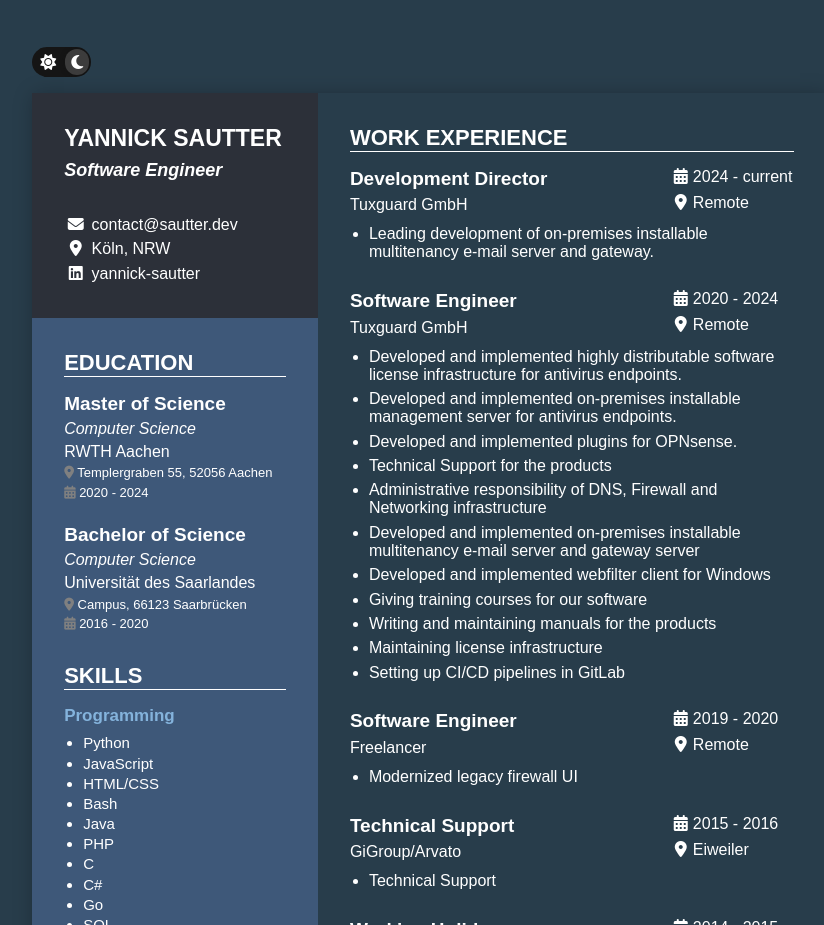
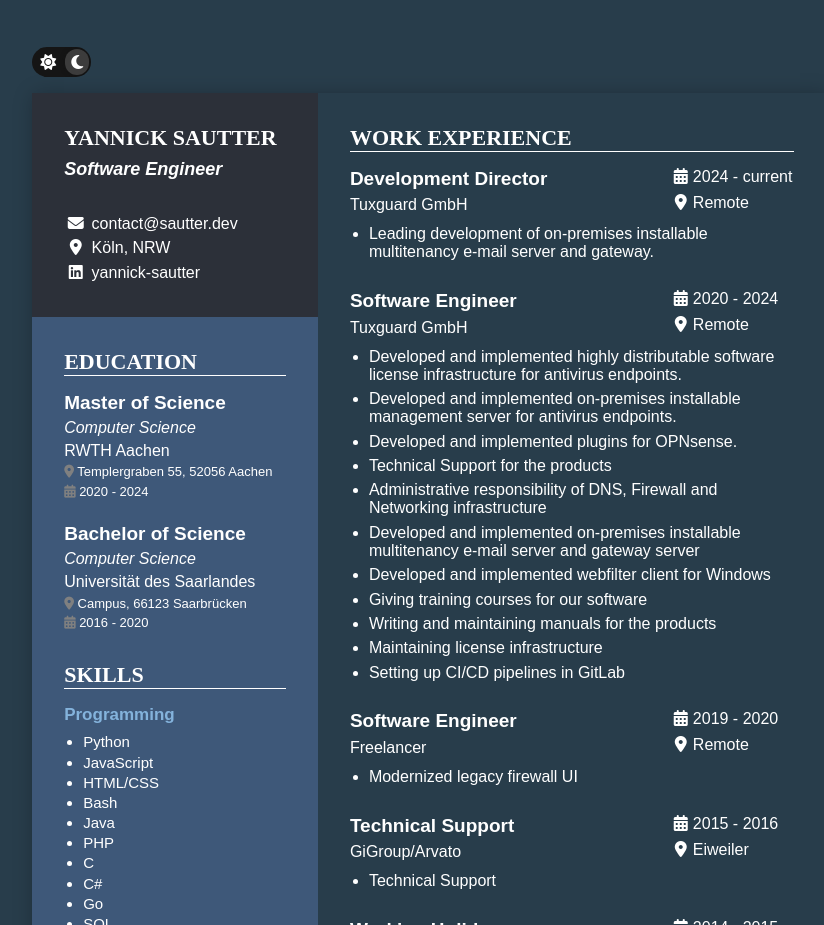
Before and after one commit to ysautter/ysautter.github.io, a plain HTML site: page index.html in a window 1280 px wide. Shown: the part 3020-3945 px from the top of the page, without its empty margins (211-1035 px from the left). Drawn offline with Linux system fonts and the light colour scheme.

Commit message:
Use serif font for cv headings

```diff
--- a/static/css/style.css
+++ b/static/css/style.css
@@ -411,8 +411,9 @@ header nav a {
 }
 
 #cv-header h1 {
-    font-size: 23px;
+    font-size: 22px;
     text-transform: uppercase;
+    font-family: serif;
 }
 #cv-header h2 {
     font-size: 18px;
@@ -451,6 +452,7 @@ header nav a {
     margin-bottom: 1rem;
     font-size: 22px;
     text-transform: uppercase;
+    font-family: serif;
 }
 #cv-education ul li {
     margin-bottom: 1.5rem;
@@ -485,6 +487,7 @@ header nav a {
     margin-bottom: 1rem;
     font-size: 22px;
     text-transform: uppercase;
+    font-family: serif;
 }
 #cv-skills h2 {
     margin-top: 1rem;
@@ -515,6 +518,7 @@ header nav a {
     margin-bottom: 1rem;
     font-size: 22px;
     text-transform: uppercase;
+    font-family: serif;
 }
 
 .work-title {
```
